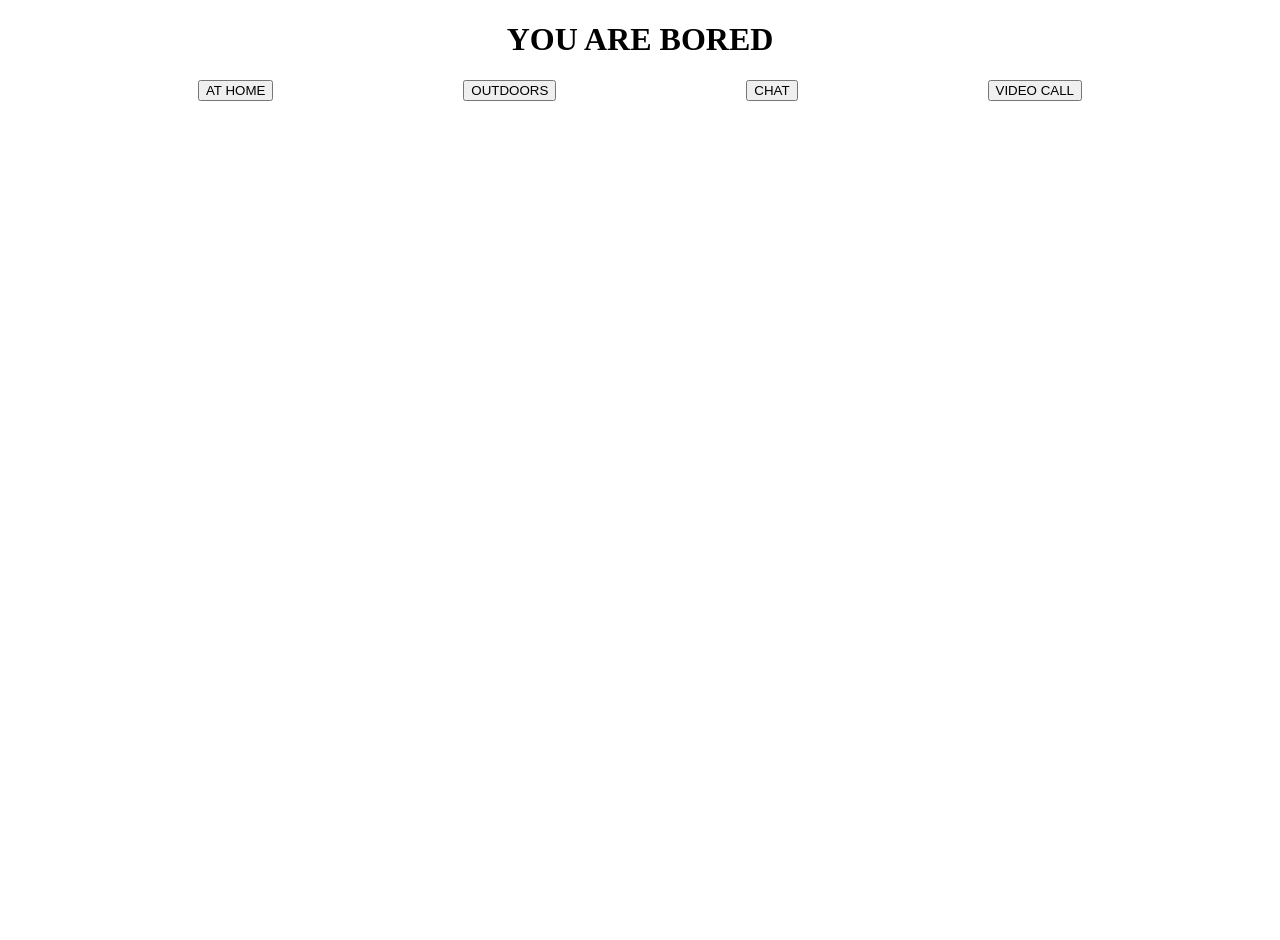
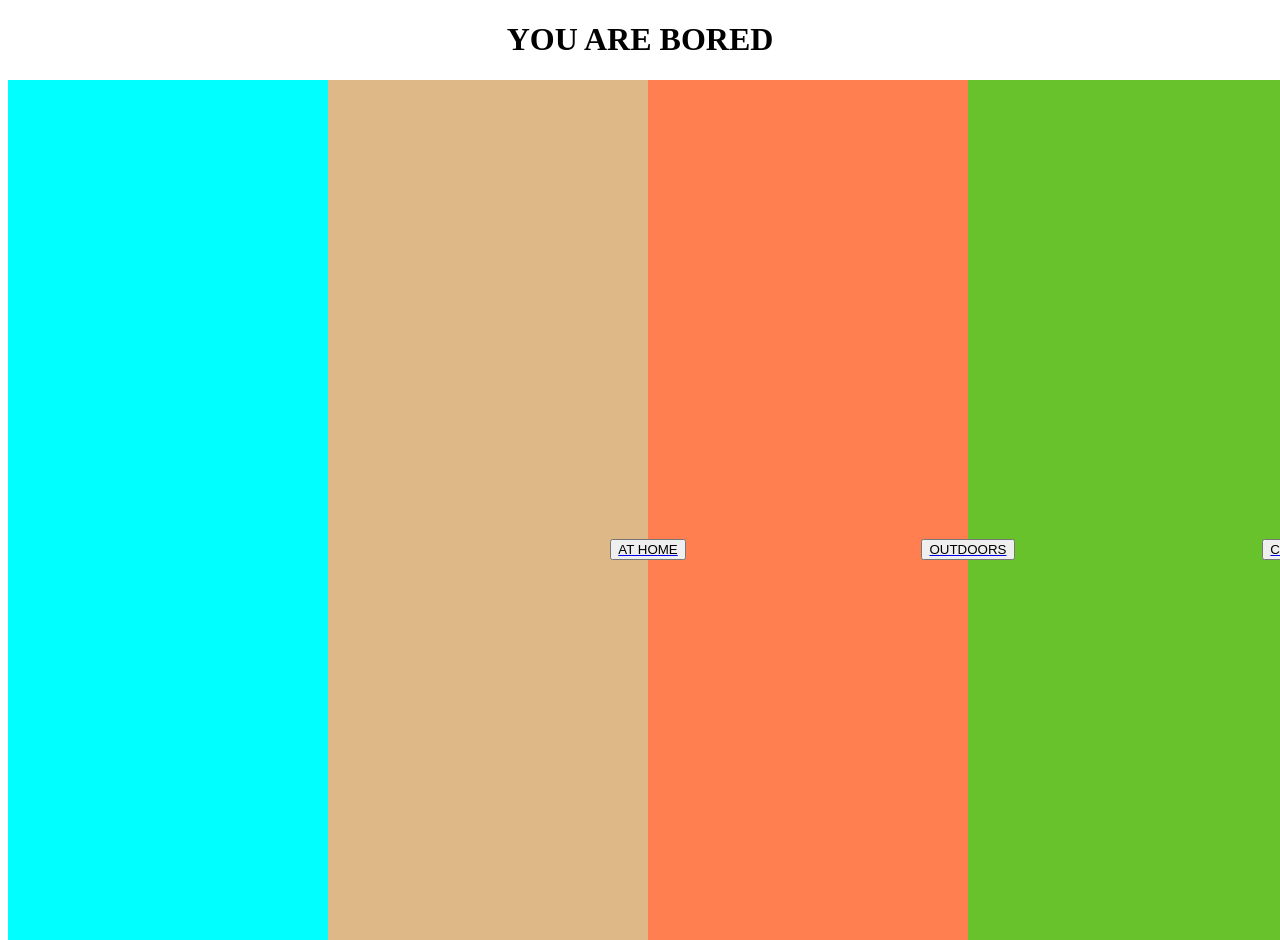
Before and after one commit to ddaugher22/LAHACKS2020, a Python web app: template app/templates/im_bored.html in a window 1280 px wide. Run offline with Jinja, Linux system fonts and the light colour scheme; the template is opened without the code that fills it, so the values that code supplies are empty.

Commit message:
add color

```diff
--- a/app/static/css/style.css
+++ b/app/static/css/style.css
@@ -1,14 +1,14 @@
+body{
+    text-align: center;
+}
+
 h1{
     text-align: center;
-}
-.row{
-    display: flex;
-    justify-content: space-evenly;
 }
 
 .nav_bar{
     display: flex;
-    justify-content: center;
+    justify-content: space-evenly;
 }
 
 #bored_button{
@@ -26,3 +26,49 @@
     align-items: center;
     justify-content: center;
 }
+
+/* im_bored.html */
+.row{
+    position:fixed;
+    padding:0;
+    margin:0;
+
+    width: 100%;
+    height: 100%;
+    display: flex;
+    justify-content: space-evenly;
+}
+
+.column{
+    width: 100%;
+    height: 100%;
+}
+
+.button{
+    position:fixed;
+    padding:0;
+    margin:0;
+
+    width: 100%;
+    height: 100%;
+
+    display: flex;
+    align-items: center;
+    justify-content: center;
+}
+
+#at_home_column{
+    background-color: aqua;
+}
+
+#outdoors_column{
+    background-color: burlywood;
+}
+
+#chat_column{
+    background-color: coral;
+}
+
+#video_call_column{
+    background-color: rgb(103, 194, 43);
+}
--- a/app/templates/im_bored.html
+++ b/app/templates/im_bored.html
@@ -3,9 +3,17 @@
 {% block content %}
 <h1>YOU ARE BORED</h1>
     <div class="row">
-        <a href="{{ url_for('at_home') }}"><input type="button" value="AT HOME"></a>
-        <a href="{{ url_for('outdoors') }}"><input type="button" value="OUTDOORS"></a>
-        <a href="{{ url_for('chat') }}"><input type="button" value="CHAT"></a>
-        <a href="{{ url_for('video_call') }}"><input type="button" value="VIDEO CALL"></a>
+        <div class="column" id="at_home_column">
+            <a class="button" href="{{ url_for('at_home') }}"><input type="button" value="AT HOME"></a>
+        </div>
+        <div class="column" id="outdoors_column">
+            <a class="button" href="{{ url_for('outdoors') }}"><input type="button" value="OUTDOORS"></a>
+        </div>
+        <div class="column" id="chat_column">
+            <a class="button" href="{{ url_for('chat') }}"><input type="button" value="CHAT"></a>
+        </div>
+        <div class="column" id="video_call_column">
+            <a class="button" href="{{ url_for('video_call') }}"><input type="button" value="VIDEO CALL"></a>
+        </div>
       </div>
 {% endblock %}
--- a/app/templates/nav_bar.html
+++ b/app/templates/nav_bar.html
@@ -9,7 +9,7 @@
       <link rel="stylesheet" type="text/css" href="{{ url_for('static', filename='css/style.css') }}">
     </head>
     <body>
-        <div class='nav_bar'>BoredButton:
+        <div class='nav_bar'>
             <a href="{{ url_for('index') }}">Home</a>
             <a href="{{ url_for('at_home') }}">At Home</a>
             <a href="{{ url_for('outdoors') }}">Outdoors</a>
```
